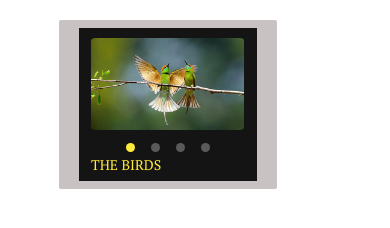
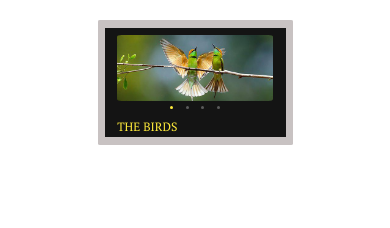
Before and after one commit to OlegLepeshko/cssMemSlider, a plain HTML site: page cssMemSlider/index.html in a window 390 px wide. Drawn offline with Linux system fonts and the light colour scheme.

Commit message:
fix: fix slider (MON, MAY 16, 2022 11:25:24 PM)

```diff
--- a/cssMemSlider/index.html
+++ b/cssMemSlider/index.html
@@ -35,10 +35,14 @@
       <div class="caption">The Lion</div>
      </div>
      <div class="dots">
-      <label for="radio-1" id="label-1"></label>
-      <label for="radio-2" id="label-2"></label>
+
+      <div class="wrapper"><label for="radio-1" id="label-1"></label></div>
+      <div class="wrapper"><label for="radio-2" id="label-2"></label></div>
+      <div class="wrapper"><label for="radio-3" id="label-3"></label></div>
+      <div class="wrapper"><label for="radio-4" id="label-4"></label></div>
+      <!-- <label for="radio-2" id="label-2"></label>
       <label for="radio-3" id="label-3"></label>
-      <label for="radio-4" id="label-4"></label>
+      <label for="radio-4" id="label-4"></label> -->
      </div>
    </div>
  </div>
--- a/cssMemSlider/style.css
+++ b/cssMemSlider/style.css
@@ -13,18 +13,18 @@
 
 .container {
   position: relative;
-  max-width: 70%;
+  max-width: 50%;
   margin: 5% auto;
 }
 
 .slider {
-  width: 80%;
+  width: 100%;
   position: absolute;
   height: 100%;
   padding-top: 56.25%;
   background: #141414;
   overflow: hidden;
-  border: solid 8px #e4dddddd;
+  border: solid 0.5vw #e4dddddd;
   border-radius: 1%;
 
 }
@@ -59,29 +59,41 @@
   transition: 0.9s;
 }
 
+.dots .wrapper:hover > label {
+  opacity: 0.7;
+
+}
 
 .dots {
-  /* width: 180%; */
   position: absolute;
-  bottom: 9%;
-  right: 2.5%;
+  bottom: 7%;
+  right: 2%;
   display: flex;
   justify-content: center;
   align-items: center;
 }
 
-.dots label {
-  width: 9px;
-  height: 9px;
+.wrapper {
+  width: 4vw;
+  height: 4vh;
+  cursor: pointer;
+  display: flex;
+  align-items: center;
+  justify-content: center;
+}
+
+.dots .wrapper label {
+  display: block;
+  width: 0.8vw;
+  height: 0.8vw;
   background: #fff;
-  margin: 0 8px;
   border-radius: 50%;
   opacity: 0.3;
   cursor: pointer;
   transition: 0.2s ease-in-out;
 }
 
-.dots label:hover {
+.dots .wrapper label:hover {
   opacity: 0.7;
 }
 
@@ -116,15 +128,15 @@
 
 @media (max-width: 767px) {
   .slider {
-    width: 80%;
+    width: 100%;
     position: absolute;
     height: 0;
     padding-top: 56.25%;
     background: #141414;
     overflow: hidden;
     border: solid 8px #e4dddddd;
-    border-left-width: 20px;
-    border-right-width: 20px;
+    border-left-width: 2vw;
+    border-right-width: 2vw;
     border-radius: 1%;
 
   }
@@ -148,7 +160,7 @@
   }
 
   .dots {
-    bottom: 19%;
+    bottom: 12%;
     right: 10%;
     left: 10%;
     position: absolute;
@@ -158,7 +170,7 @@
   }
 
   .caption {
-    font-size: 14px;
+    font-size: 12px;
   }
 
 #radio-1:checked ~ #slide-1 .caption,
```
Lines whose indentation alone changed are shown as unchanged.
